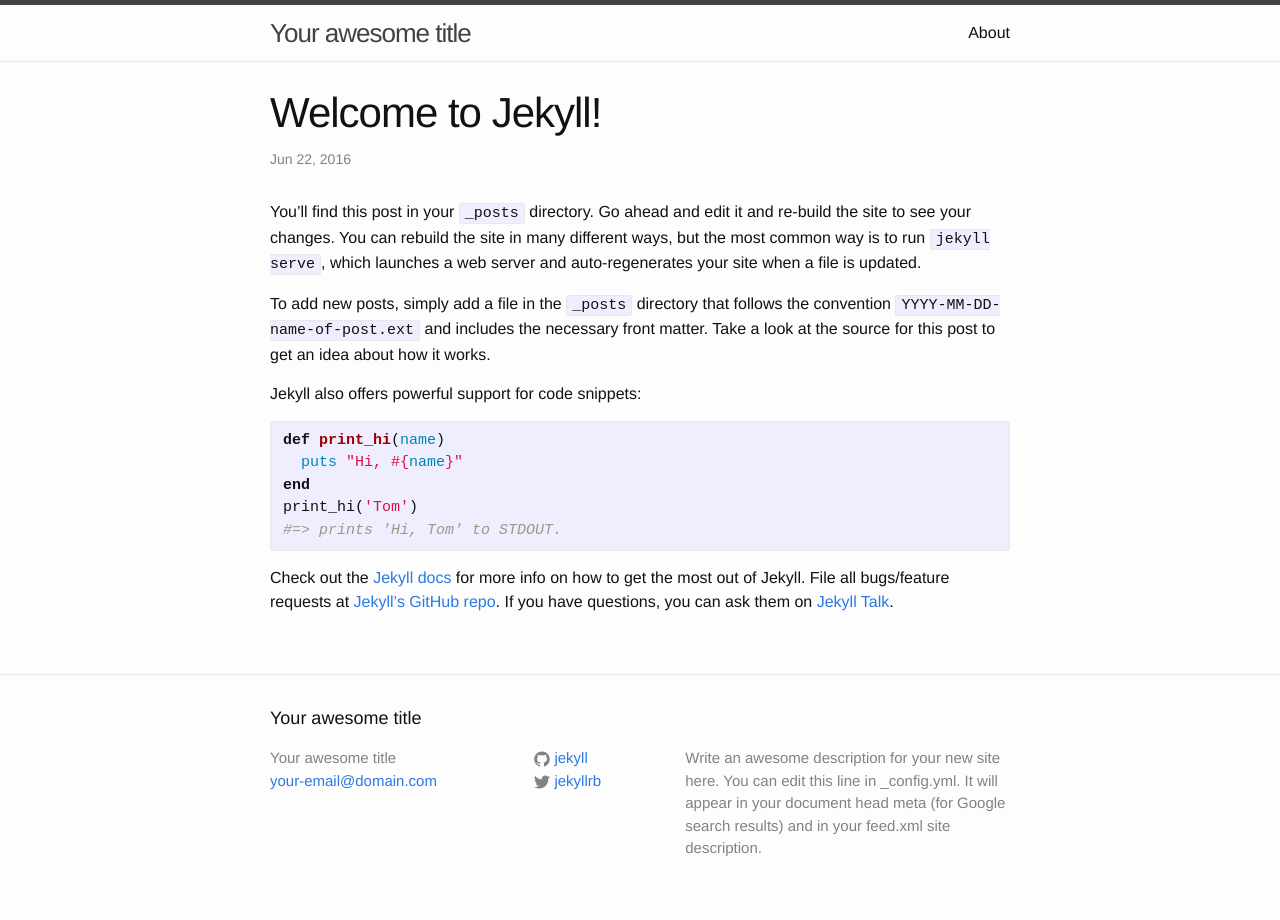
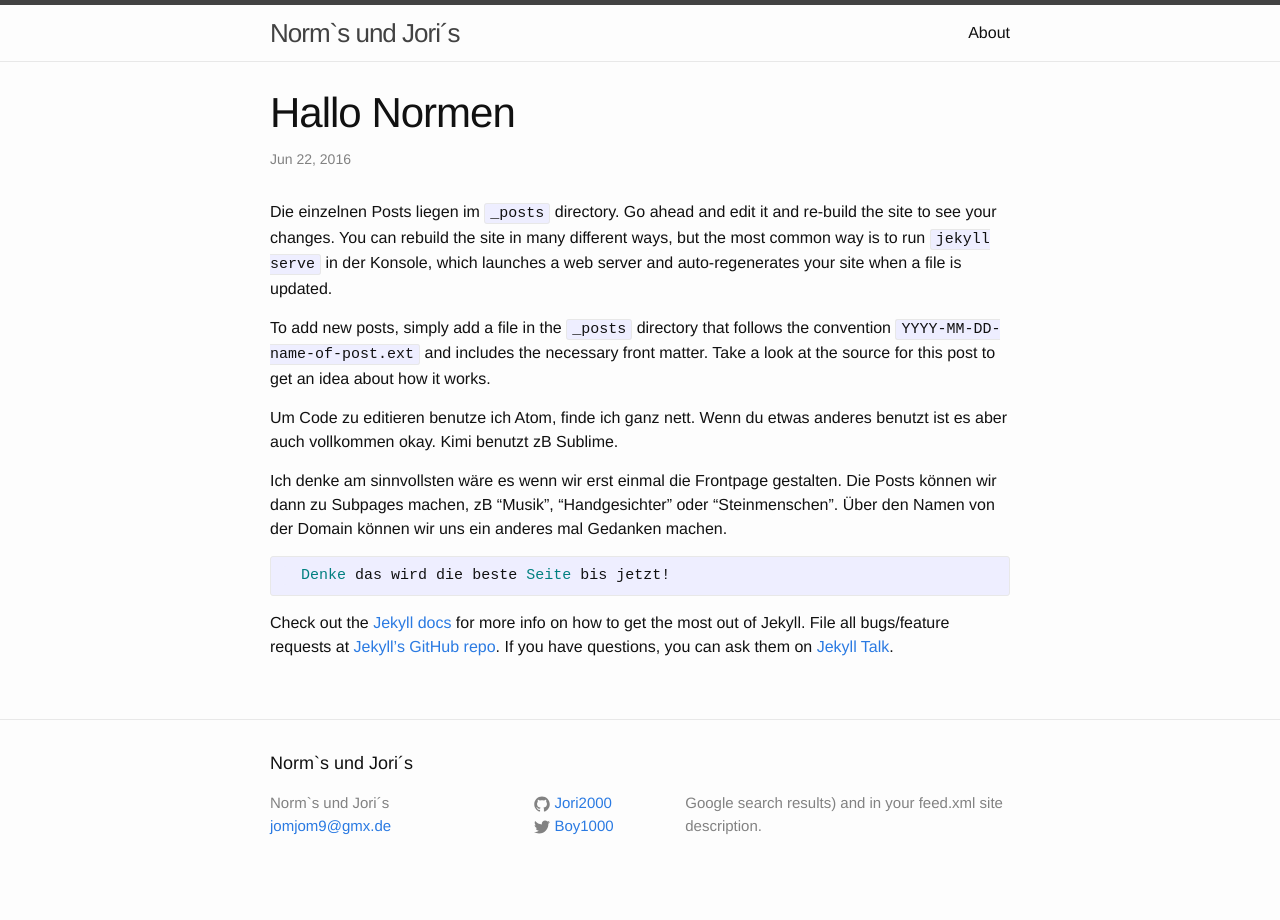
Before and after one commit to Jori2000/Jori2000.github.io, a Jekyll site: the page built from _posts/2016-06-22-welcome-to-jekyll.markdown, in a window 1280 px wide. Built offline with Jekyll 4.4.1, drawn with Linux system fonts in a browser that asks for light colours.

Commit message:
Personalisiert

```diff
--- a/_config.yml
+++ b/_config.yml
@@ -6,16 +6,14 @@
 # 'jekyll serve'. If you change this file, please restart the server process.
 
 # Site settings
-title: Your awesome title
-email: your-email@domain.com
-description: > # this means to ignore newlines until "baseurl:"
-  Write an awesome description for your new site here. You can edit this
-  line in _config.yml. It will appear in your document head meta (for
+title: Norm`s und Jori´s
+email: jomjom9@gmx.de
+description: > # Du kannst die Beschreibung in _config.yml ändern. It will appear in your document head meta (for
   Google search results) and in your feed.xml site description.
 baseurl: "" # the subpath of your site, e.g. /blog
 url: "http://yourdomain.com" # the base hostname & protocol for your site
-twitter_username: jekyllrb
-github_username:  jekyll
+twitter_username: Boy1000
+github_username:  Jori2000
 
 # Build settings
 markdown: kramdown
--- a/_posts/2016-06-22-welcome-to-jekyll.markdown
+++ b/_posts/2016-06-22-welcome-to-jekyll.markdown
@@ -1,21 +1,20 @@
 ---
 layout: post
-title:  "Welcome to Jekyll!"
+title:  "Hallo Normen"
 date:   2016-06-22 15:06:40 +0200
-categories: jekyll update
+categories: greeting
 ---
-You’ll find this post in your `_posts` directory. Go ahead and edit it and re-build the site to see your changes. You can rebuild the site in many different ways, but the most common way is to run `jekyll serve`, which launches a web server and auto-regenerates your site when a file is updated.
+Die einzelnen Posts liegen im `_posts` directory. Go ahead and edit it and re-build the site to see your changes. You can rebuild the site in many different ways, but the most common way is to run `jekyll serve` in der Konsole, which launches a web server and auto-regenerates your site when a file is updated.
 
 To add new posts, simply add a file in the `_posts` directory that follows the convention `YYYY-MM-DD-name-of-post.ext` and includes the necessary front matter. Take a look at the source for this post to get an idea about how it works.
 
-Jekyll also offers powerful support for code snippets:
+Um Code zu editieren benutze ich Atom, finde ich ganz nett. Wenn du etwas anderes benutzt ist es aber auch vollkommen okay. Kimi benutzt zB Sublime.
+
+Ich denke am sinnvollsten wäre es wenn wir erst einmal die Frontpage gestalten. Die Posts können wir dann zu Subpages machen, zB "Musik", "Handgesichter" oder "Steinmenschen".
+Über den Namen von der Domain können wir uns ein anderes mal Gedanken machen.
 
 {% highlight ruby %}
-def print_hi(name)
-  puts "Hi, #{name}"
-end
-print_hi('Tom')
-#=> prints 'Hi, Tom' to STDOUT.
+  Denke das wird die beste Seite bis jetzt!
 {% endhighlight %}
 
 Check out the [Jekyll docs][jekyll-docs] for more info on how to get the most out of Jekyll. File all bugs/feature requests at [Jekyll’s GitHub repo][jekyll-gh]. If you have questions, you can ask them on [Jekyll Talk][jekyll-talk].
--- a/index.html
+++ b/index.html
@@ -18,6 +18,6 @@ layout: default
     {% endfor %}
   </ul>
 
-  <p class="rss-subscribe">subscribe <a href="{{ "/feed.xml" | prepend: site.baseurl }}">via RSS</a></p>
+<p class="helloPic">  <img src="/imgs/robot.jpg"> </p>
 
 </div>
```
Also changed, not shown: _posts/robot.JPG (added), imgs/robot.JPG (added).
